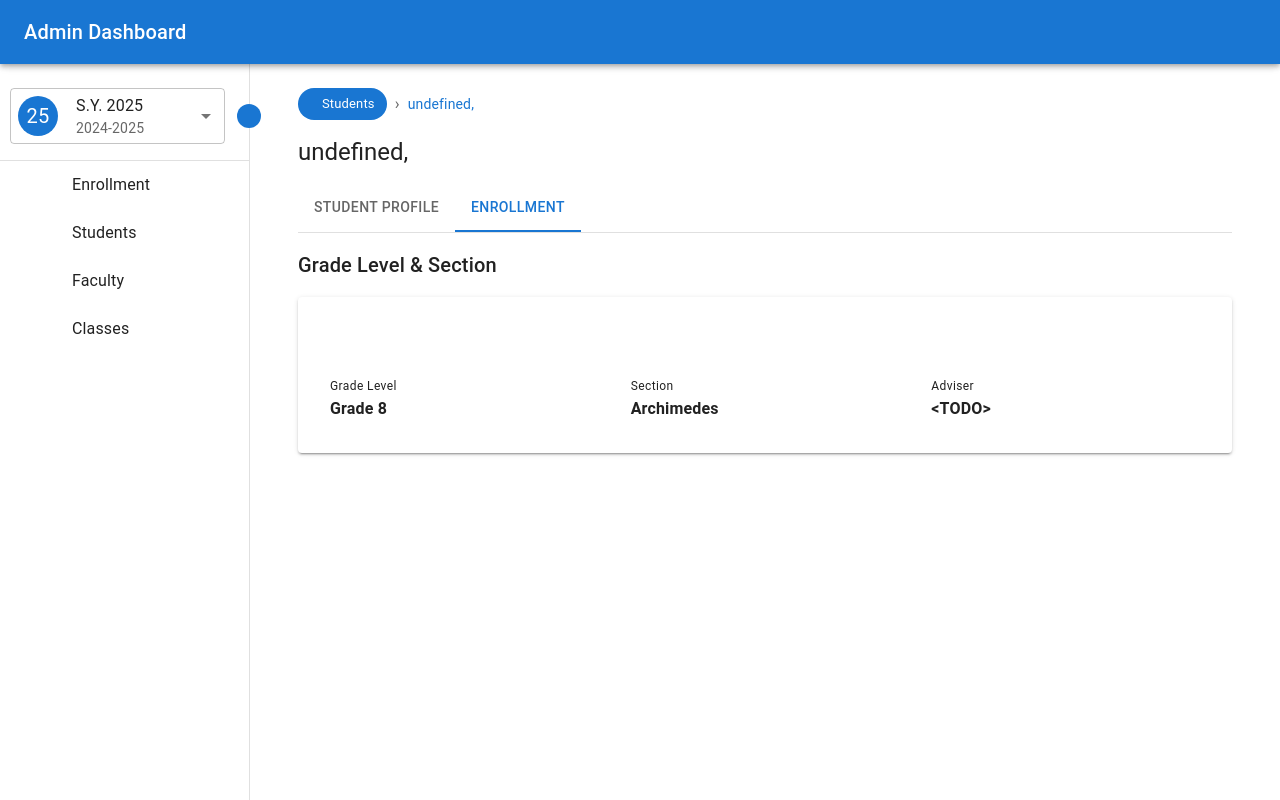
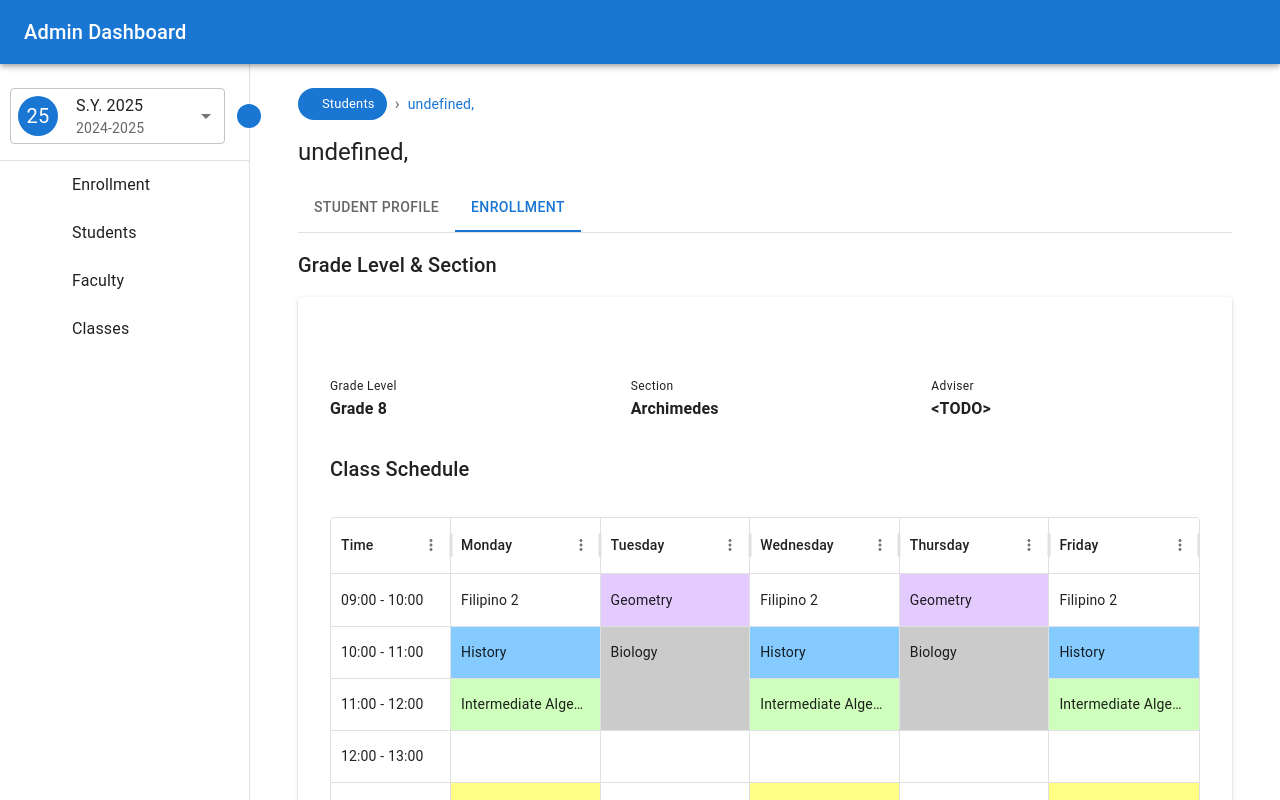
Before and after one commit to pgolez-jynx/jynx-app, a Next.js app: page /students/1 in a window 1280 px wide. Shown: the top 800 px of the page. Built offline with nearby package versions, Linux system fonts and the light colour scheme; some icons are missing.

Commit message:
Add stub class schedule view

```diff
--- /dev/null
+++ b/src/app/students/[id]/ClassScheduleCalendar.tsx
@@ -0,0 +1,183 @@
+import { Box } from "@mui/material";
+import { GridColDef, DataGrid } from "@mui/x-data-grid";
+
+const slotTimesLookup = {
+  0: "09:00 - 10:00",
+  1: "10:00 - 11:00",
+  2: "11:00 - 12:00",
+  3: "12:00 - 13:00",
+  4: "13:00 - 14:00",
+  5: "14:00 - 15:00",
+  6: "15:00 - 16:00",
+  7: "16:00 - 17:00",
+};
+
+const days = ["Monday", "Tuesday", "Wednesday", "Thursday", "Friday"];
+
+type Subject =
+  | "Biology"
+  | "Chemistry"
+  | "Intermediate Algebra"
+  | "Geometry"
+  | "English 2"
+  | "Physical Education"
+  | "History"
+  | "Music & Arts"
+  | "Filipino 2";
+
+type Row = { id: number; time: string; slots: Array<Subject | ""> };
+
+const rows: Array<Row> = [
+  {
+    id: 0,
+    time: slotTimesLookup[0],
+    slots: ["Filipino 2", "Geometry", "Filipino 2", "Geometry", "Filipino 2"],
+  },
+  {
+    id: 1,
+    time: slotTimesLookup[1],
+    slots: ["History", "Biology", "History", "Biology", "History"],
+  },
+  {
+    id: 2,
+    time: slotTimesLookup[2],
+    slots: [
+      "Intermediate Algebra",
+      "Biology",
+      "Intermediate Algebra",
+      "Biology",
+      "Intermediate Algebra",
+    ],
+  },
+  {
+    id: 3,
+    time: slotTimesLookup[3],
+    slots: ["", "", "", "", ""],
+  },
+  {
+    id: 4,
+    time: slotTimesLookup[4],
+    slots: [
+      "English 2",
+      "Physical Education",
+      "English 2",
+      "Physical Education",
+      "English 2",
+    ],
+  },
+  {
+    id: 5,
+    time: slotTimesLookup[5],
+    slots: [
+      "Chemistry",
+      "Music & Arts",
+      "Chemistry",
+      "Music & Arts",
+      "Chemistry",
+    ],
+  },
+  {
+    id: 6,
+    time: slotTimesLookup[6],
+    slots: ["Chemistry", "", "Chemistry", "", "Chemistry"],
+  },
+  {
+    id: 7,
+    time: slotTimesLookup[7],
+    slots: ["", "", "", "", ""],
+  },
+];
+
+const slotColumnCommonFields: Partial<GridColDef> = {
+  flex: 2,
+  sortable: false,
+  filterable: false,
+  pinnable: false,
+  hideable: false,
+  cellClassName: (params) => params.value,
+};
+
+const columns: GridColDef<Row>[] = [
+  {
+    field: "time",
+    headerName: "Time",
+    width: 120,
+  },
+  {
+    field: "0",
+    headerName: days[0],
+    valueGetter: (value, row) => row?.slots[0],
+    ...slotColumnCommonFields,
+  },
+  {
+    field: "1",
+    headerName: days[1],
+    valueGetter: (value, row) => row?.slots[1],
+    ...slotColumnCommonFields,
+  },
+  {
+    field: "2",
+    headerName: days[2],
+    valueGetter: (value, row) => row?.slots[2],
+    ...slotColumnCommonFields,
+  },
+  {
+    field: "3",
+    headerName: days[3],
+    valueGetter: (value, row) => row?.slots[3],
+    ...slotColumnCommonFields,
+  },
+  {
+    field: "4",
+    headerName: days[4],
+    valueGetter: (value, row) => row?.slots[4],
+    ...slotColumnCommonFields,
+  },
+];
+
+const rootStyles = {
+  display: "flex",
+  width: "100%",
+  "& .Intermediate": {
+    backgroundColor: "rgba(157, 255, 118, 0.49)",
+  },
+  "& .English": {
+    backgroundColor: "rgba(255, 255, 10, 0.49)",
+  },
+  "& .Biology": {
+    backgroundColor: "rgba(150, 150, 150, 0.49)",
+  },
+  "& .Chemistry": {
+    backgroundColor: "rgba(255, 150, 150, 0.49)",
+  },
+  "& .History": {
+    backgroundColor: "rgba(10, 150, 255, 0.49)",
+  },
+  "& .Music": {
+    backgroundColor: "rgba(224, 183, 60, 0.55)",
+  },
+  "& .Geometry": {
+    backgroundColor: "rgba(200, 150, 255, 0.49)",
+  },
+};
+
+export default function ClassScheduleCalendar() {
+  return (
+    <Box sx={rootStyles}>
+      <DataGrid
+        columns={columns}
+        rows={rows}
+        rowSpanning
+        disableRowSelectionOnClick
+        hideFooter
+        showCellVerticalBorder
+        showColumnVerticalBorder
+        sx={{
+          "& .MuiDataGrid-row:hover": {
+            backgroundColor: "transparent",
+          },
+        }}
+      />
+    </Box>
+  );
+}
--- a/src/app/students/[id]/EnrollmentTab.tsx
+++ b/src/app/students/[id]/EnrollmentTab.tsx
@@ -4,6 +4,7 @@ import { useState } from "react";
 import { useForm } from "react-hook-form";
 import SectionContainer from "@/components/SectionContainer";
 import EditableFormContainer from "@/components/EditableFormContainer";
+import ClassScheduleCalendar from "./ClassScheduleCalendar";
 
 export default function EnrollmentTab() {
   const [isEditing, setIsEditing] = useState(false);
@@ -15,8 +16,13 @@ export default function EnrollmentTab() {
   });
 
   return (
+    <Stack spacing={2}>
       <SectionContainer header="Grade Level & Section">
-      <EditableFormContainer isEditing={isEditing} setIsEditing={setIsEditing}>
+        <Stack spacing={4}>
+          <EditableFormContainer
+            isEditing={isEditing}
+            setIsEditing={setIsEditing}
+          >
             <Grid container spacing={4}>
               <Grid size={4}>
                 <FieldDisplay
@@ -48,6 +54,13 @@ export default function EnrollmentTab() {
               </Grid>
             </Grid>
           </EditableFormContainer>
+
+          <>
+            <Typography variant="h6">Class Schedule</Typography>
+            <ClassScheduleCalendar />
+          </>
+        </Stack>
       </SectionContainer>
+    </Stack>
   );
 }
```
Lines whose indentation alone changed are shown as unchanged.
